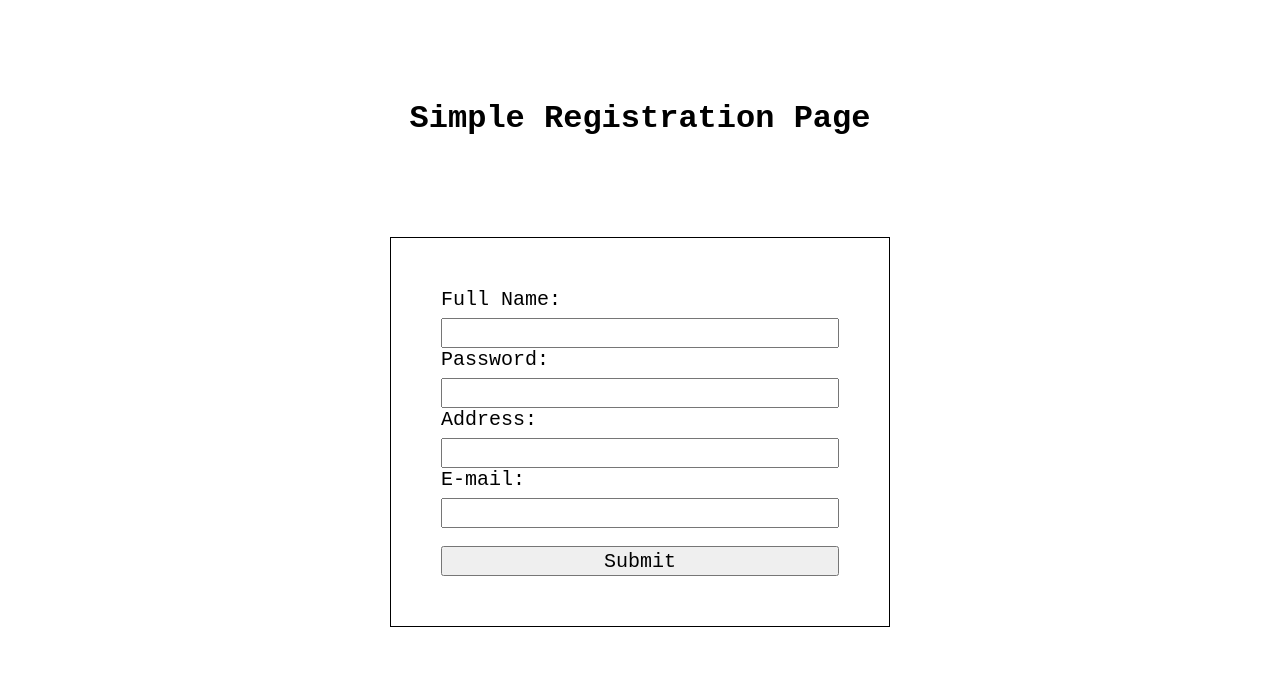
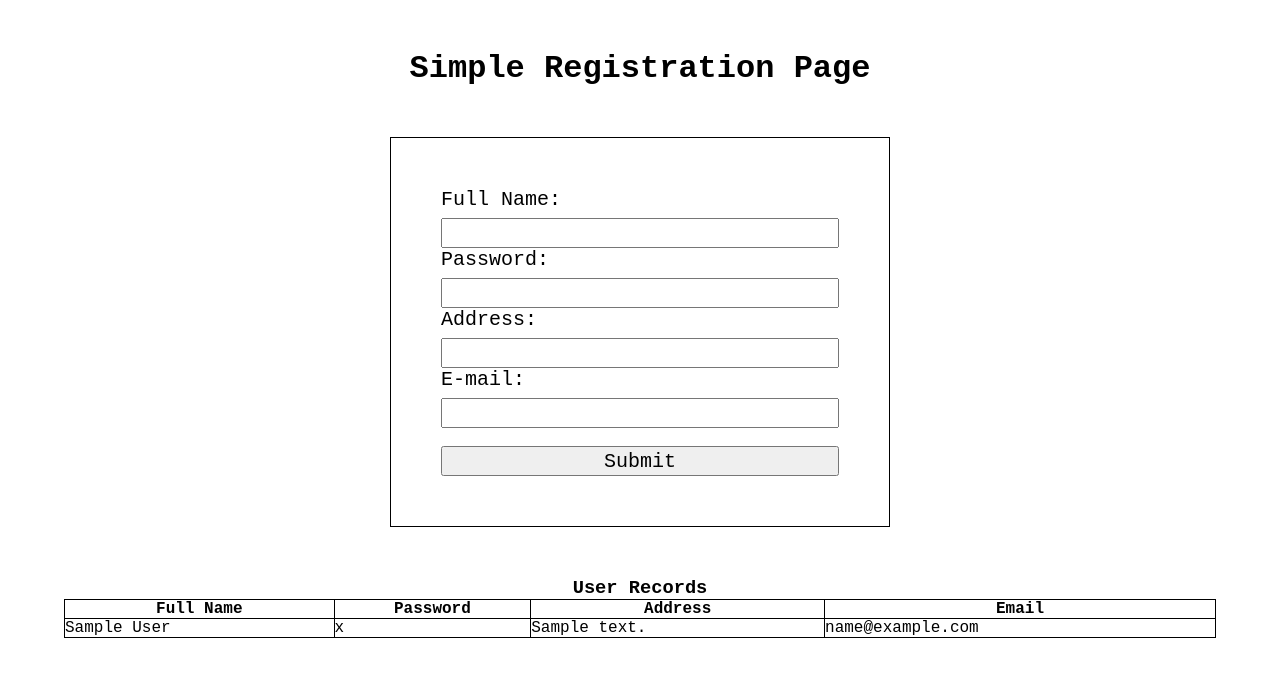
Before and after one commit to marcelinoadrian/test-repo, a PHP site: page / in a window 1280 px wide. Shown: the part 47-724 px from the top of the page. Run offline with PHP 8.4, Linux system fonts and the light colour scheme; tables that the repository leaves empty or names only in its code hold one stand-in row (values such as "Sample post").

Commit message:
added PHP functions (Create and Read)

```diff
--- a/index.php
+++ b/index.php
@@ -7,14 +7,19 @@
     <link rel="stylesheet" href="style.css">
 </head>
 <body>
+    <?php
+    include 'dbconnection.php';
+    $conn = OpenCon();
+    ?>
+
     <header>
         <nav><h2 class="title">CRUD REVIEW</h2></nav>
     </header>
     <h1>Simple Registration Page</h1>
     <div class="container">
-        <form action="" method="POST">
+        <form action="addrecord.php" method="POST">
             <label for="fu-name">Full Name: </label>
-            <input type="text" name="fu-name" id="fu-name">
+            <input type="text" name="fu_name" id="fu-name">
             <label for="password">Password: </label>
             <input type="password" name="password" id="password">
             <label for="address">Address: </label>
@@ -22,8 +27,47 @@
             <label for="email">E-mail: </label>
             <input type="text" name="email" id="email">
             <br>
-            <input type="submit">
+            <input type="submit" name="submit">
         </form>
     </div>
+
+    <section class="records-list">
+        <h3>User Records</h3>
+        <table>
+            <thead>
+                <th>Full Name</th>
+                <th>Password</th>
+                <th>Address</th>
+                <th>Email</th>
+            </thead>
+
+            <?php
+                $users = mysqli_query($conn, "SELECT * FROM `user_data`");
+                if(mysqli_num_rows($users) > 0)
+                {
+                    while ($row = mysqli_fetch_assoc($users))
+                    {
+
+            ?>
+<tr>
+    <td><?php echo $row['full_name']; ?></td>
+    <td><?php echo $row['passw']; ?></td>
+    <td><?php echo $row['address']; ?></td>
+    <td><?php echo $row['email']; ?></td>
+</tr>
+
+
+
+
+
+<?php
+}
+                }else{
+               echo "<h2>No Users Added</h2>";
+            };
+?>
+        </table>
+
+    </section>
 </body>
 </html>
--- a/style.css
+++ b/style.css
@@ -17,7 +17,7 @@ form
     display: flex;
     flex-direction: column;
     width: 500px;
-    margin: 100px auto;
+    margin: 50px auto;
     border: 1px solid black;
     padding: 50px;
 }
@@ -25,9 +25,12 @@ form
 h1
 {
     text-align: center;
-    margin-top: 100px;
+    margin-top: 50px;
 }
-
+h3
+{
+    text-align: center;
+}
 nav
 {
     background-color: gainsboro;
@@ -38,3 +41,13 @@ nav
 {
     color: green;
 }
+table, tr, th, td
+{
+    border: 1px solid black;
+    border-collapse: collapse;
+}
+table
+{
+    margin: 0 auto;
+    width: 90vw;
+}
```
Also changed, not shown: addrecord.php (added, +28 -0 lines).
